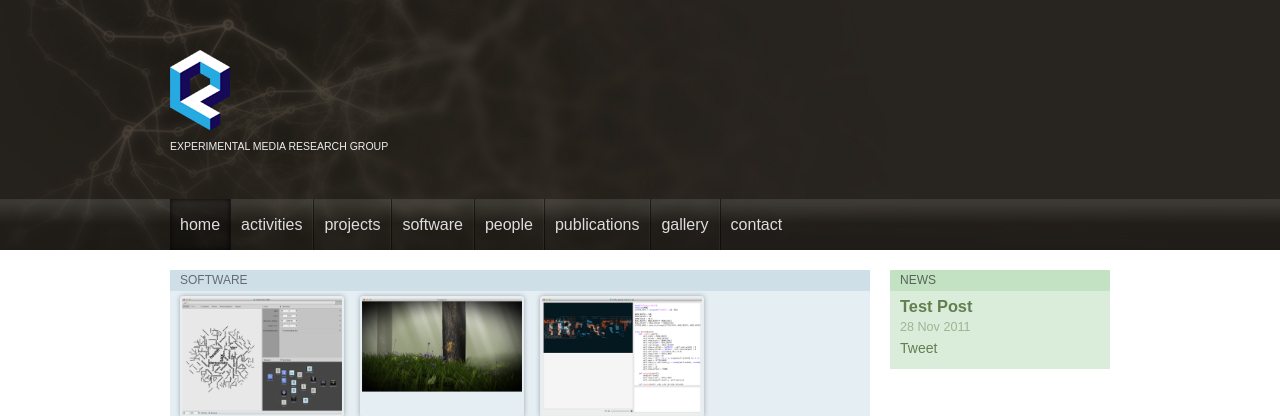
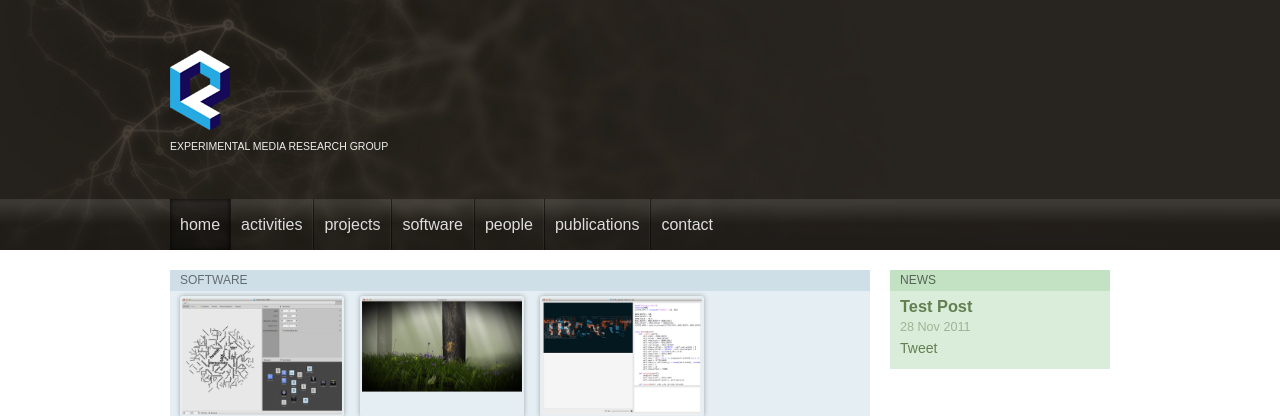
Before and after one commit to nodebox/emrg.be, a Jekyll site: the page built from index.md, in a window 1280 px wide and 1400 px high. Shown: the top 416 px of the window. Built offline with Jekyll 4.4.1, drawn with Linux system fonts in a browser that asks for light colours; nearby versions of some CDN libraries; comment, search, counter and statistics services are not loaded.

Commit message:
Remove links to gallery, since there is no content there yet.

```diff
--- a/_layouts/base.html
+++ b/_layouts/base.html
@@ -4,7 +4,6 @@
   <meta charset="utf-8">
   <title>{{ page.title }} | EMRG</title>
   <meta name="author" content="Experimental Media Research Group">
-  <meta name="generator" content="Jekyll">
 
   <!--[if lt IE 9]>
     <script src="/media/js/html5.js"></script>
@@ -21,7 +20,6 @@
 
 </head>
 <body id="{{ page.section }}">
-
 
 <header>
   <div class="container">
@@ -41,12 +39,10 @@
       <li><a class="software" href="/software/">Software</a></li>
       <li><a class="people" href="/people/">People</a></li>
       <li><a class="publications" href="/publications/">Publications</a></li>
-      <li><a class="gallery" href="/gallery/">Gallery</a></li>
       <li><a class="contact" href="/contact/">Contact</a></li>
     </ul>
   </div>
 </nav>
-
 
 <div id="content" class="container">
 
@@ -54,7 +50,6 @@
   {{ content }}
 
 </div> <!-- .container -->
-
 
 <!-- Footer -->
 <footer>
@@ -76,8 +71,7 @@
       </ul>
     </div>
     <div class="four columns">
-      <h2><a href="/gallery/">Gallery</a></h2>
-      <!-- Random images from the gallery -->
+      &nbsp;
     </div>
     <div class="four columns">
       <h2><a href="/contact/">Contact Us</a></h2>
@@ -100,7 +94,6 @@
 </script>
 <script src="/media/js/html5.js"></script>
 <script type="text/javascript">
-
   var _gaq = _gaq || [];
   _gaq.push(['_setAccount', 'UA-11544926-2']);
   _gaq.push(['_trackPageview']);
@@ -110,7 +103,6 @@
     ga.src = ('https:' == document.location.protocol ? 'https://ssl' : 'http://www') + '.google-analytics.com/ga.js';
     var s = document.getElementsByTagName('script')[0]; s.parentNode.insertBefore(ga, s);
   })();
-
 </script>
 </body>
 </html>
```
